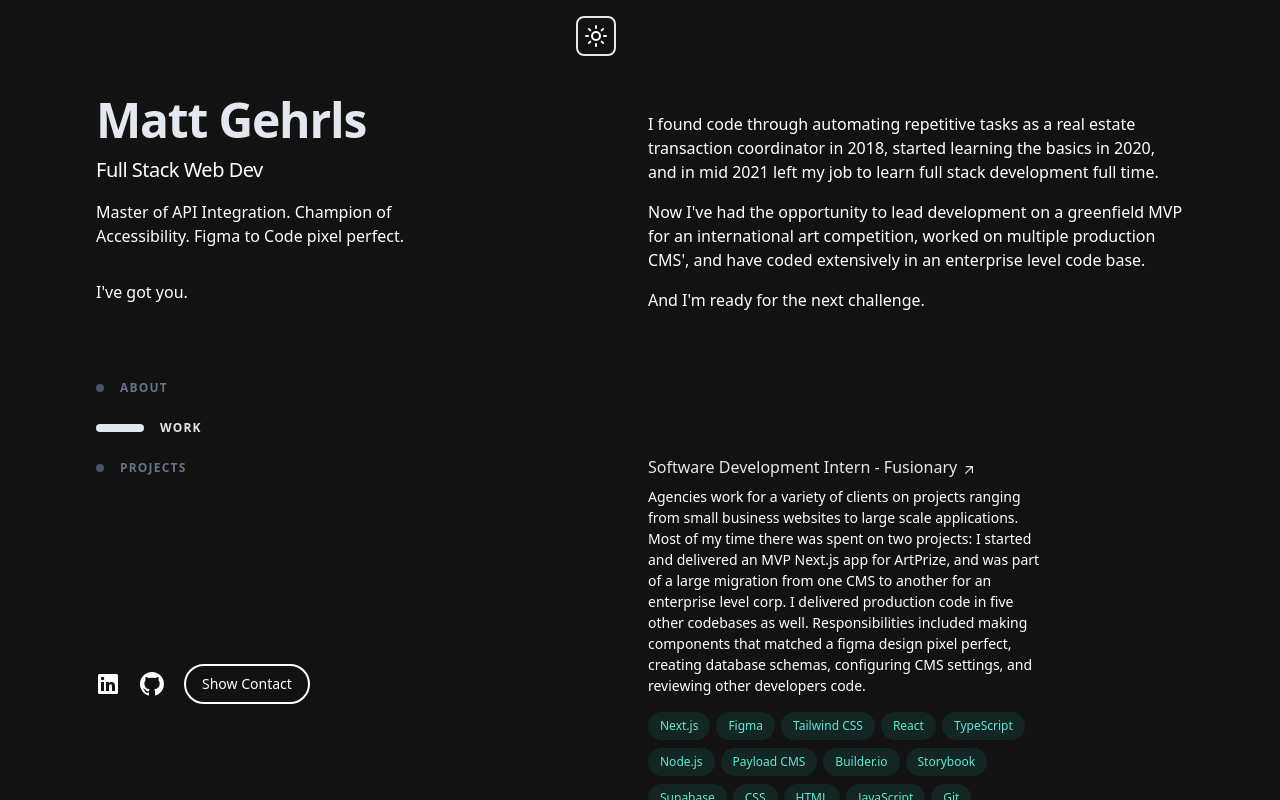
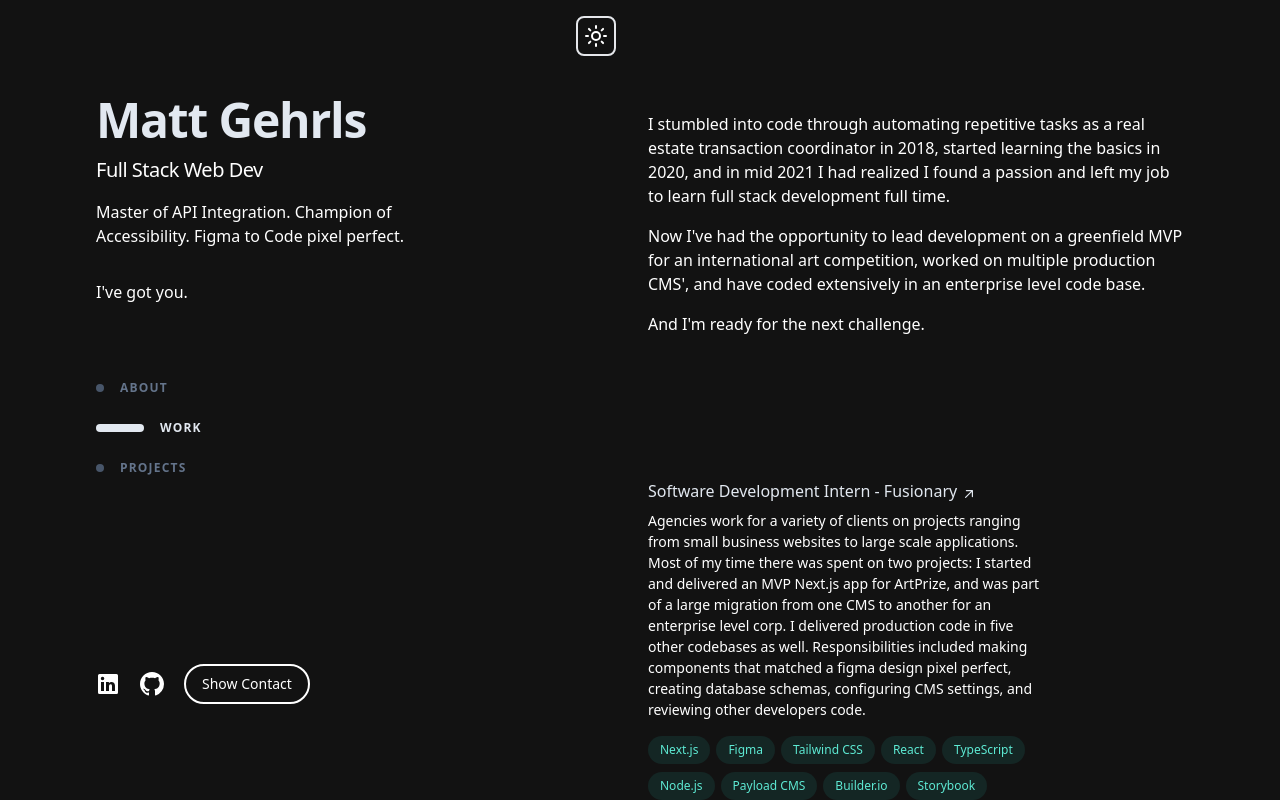
Before and after one commit to mgehrls/mattgehrls, a Next.js app: page / in a window 1280 px wide. Shown: the top 800 px of the page. Built offline with nearby package versions, Linux system fonts and the light colour scheme.

Commit message:
content update

```diff
--- a/components/main/About.tsx
+++ b/components/main/About.tsx
@@ -9,9 +9,10 @@ function About() {
     >
       <div className="mt-4">
         <p>
-          I found code through automating repetitive tasks as a real estate
-          transaction coordinator in 2018, started learning the basics in 2020,
-          and in mid 2021 left my job to learn full stack development full time.
+          I stumbled into code through automating repetitive tasks as a real
+          estate transaction coordinator in 2018, started learning the basics in
+          2020, and in mid 2021 I had realized I found a passion and left my job
+          to learn full stack development full time.
         </p>
         <p className="mt-4">
           Now I&apos;ve had the opportunity to lead development on a greenfield
```
